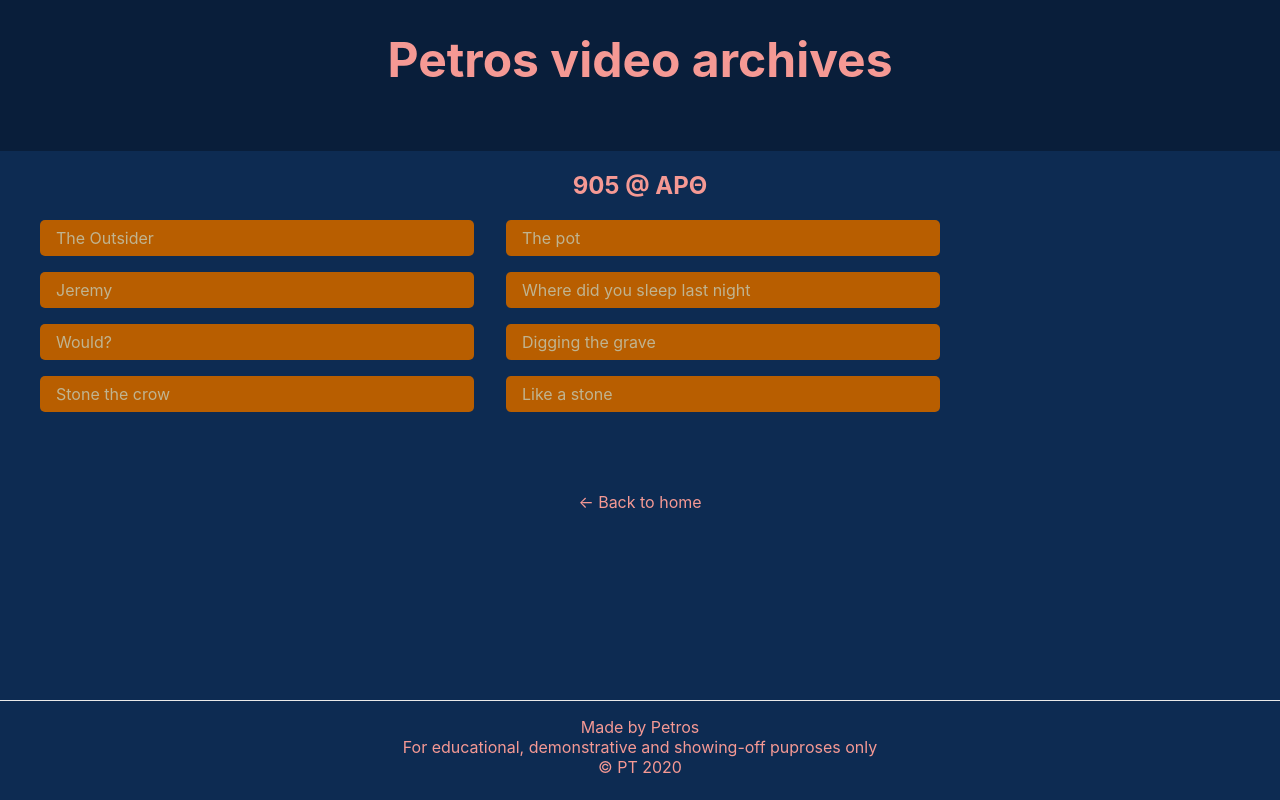
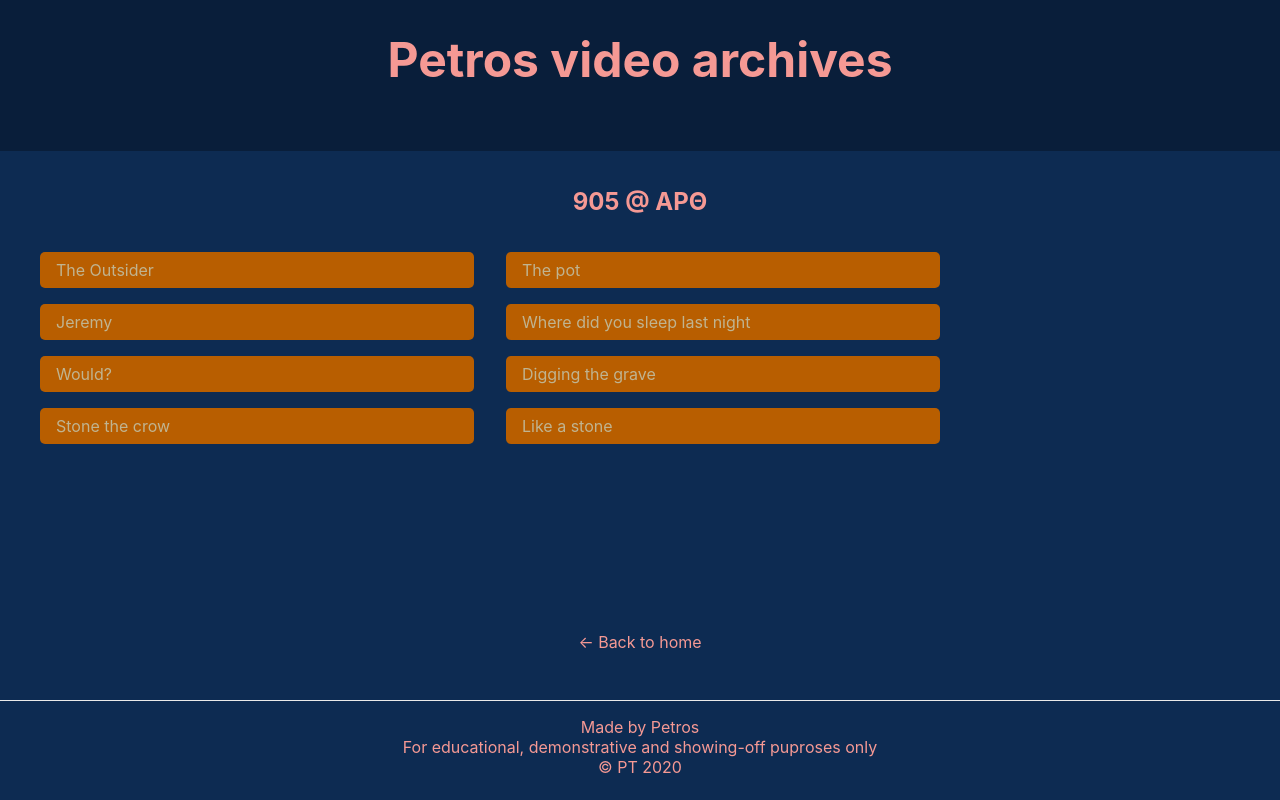
Before and after one commit to Peteropon/video-archive, a Next.js app: page /bands/905apth in a window 1280 px wide. Built offline with nearby package versions, Linux system fonts and the light colour scheme.

Commit message:
Refactored css for main.

```diff
--- a/components/layout.js
+++ b/components/layout.js
@@ -15,7 +15,7 @@
         <meta name="og:title" content={siteTitle} />
       </Head>
       <Header />
-      <main>{children}</main>
+      <main className={styles.main}>{children}</main>
       {!home && <Back />}
       <Footer />
     </div>
--- a/components/layout.module.css
+++ b/components/layout.module.css
@@ -6,6 +6,15 @@
   align-items: center;
 }
 
+.main {
+  padding: 1rem 0;
+  flex: 1;
+  display: flex;
+  flex-direction: column;
+  align-items: center;
+  width: 100%;
+}
+
 .backToHome {
   margin: 3rem 1rem;
   color: #f59994;
--- a/pages/index.js
+++ b/pages/index.js
@@ -20,7 +20,6 @@
         <title>{siteTitle}</title>
       </Head>
 
-      <main className={styles.main}>
       <ul className={styles.grid}>
         {data.map(({ path, bandName, videos }, key) => (
           <motion.li
@@ -42,7 +41,6 @@
           </motion.li>
         ))}
       </ul>
-      </main>
     </Layout>
   );
 }
```
Also changed, not shown: styles/Home.module.css (+0 -9 lines). Lines whose indentation alone changed are shown as unchanged.
